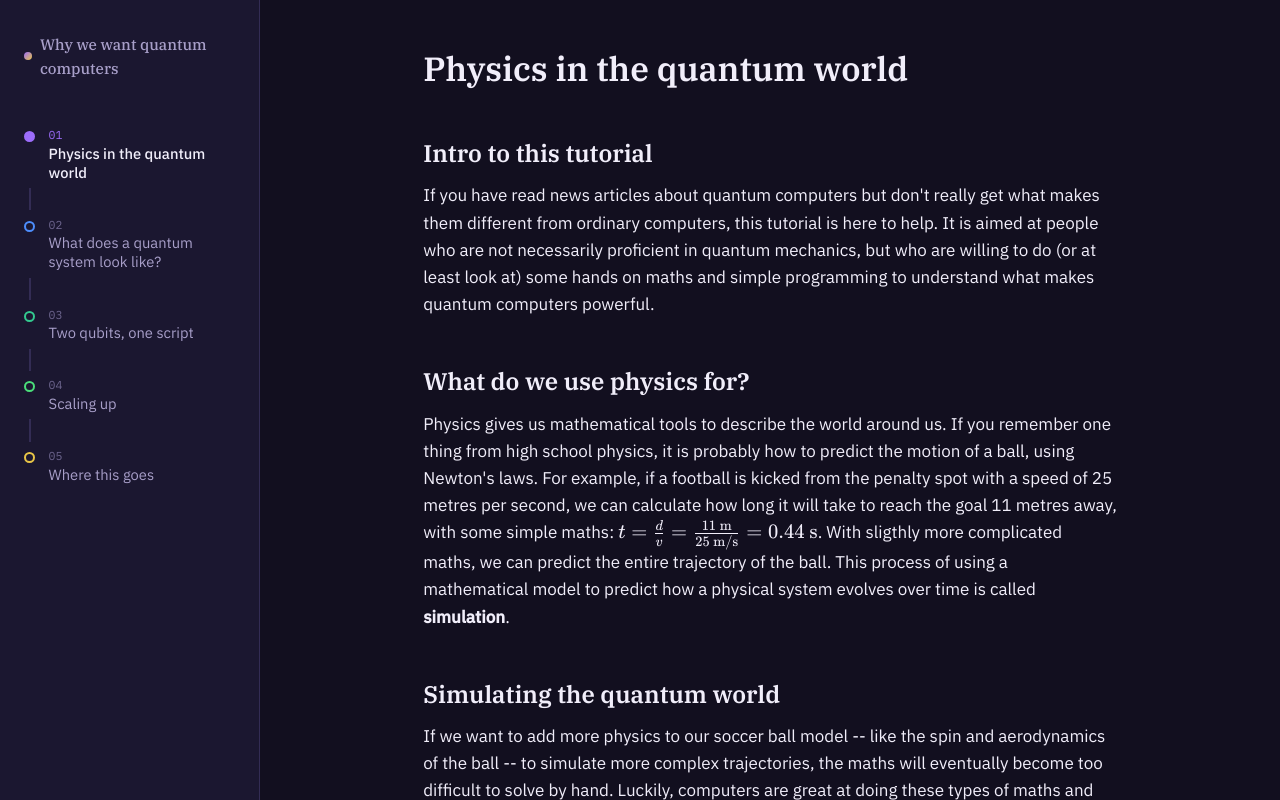
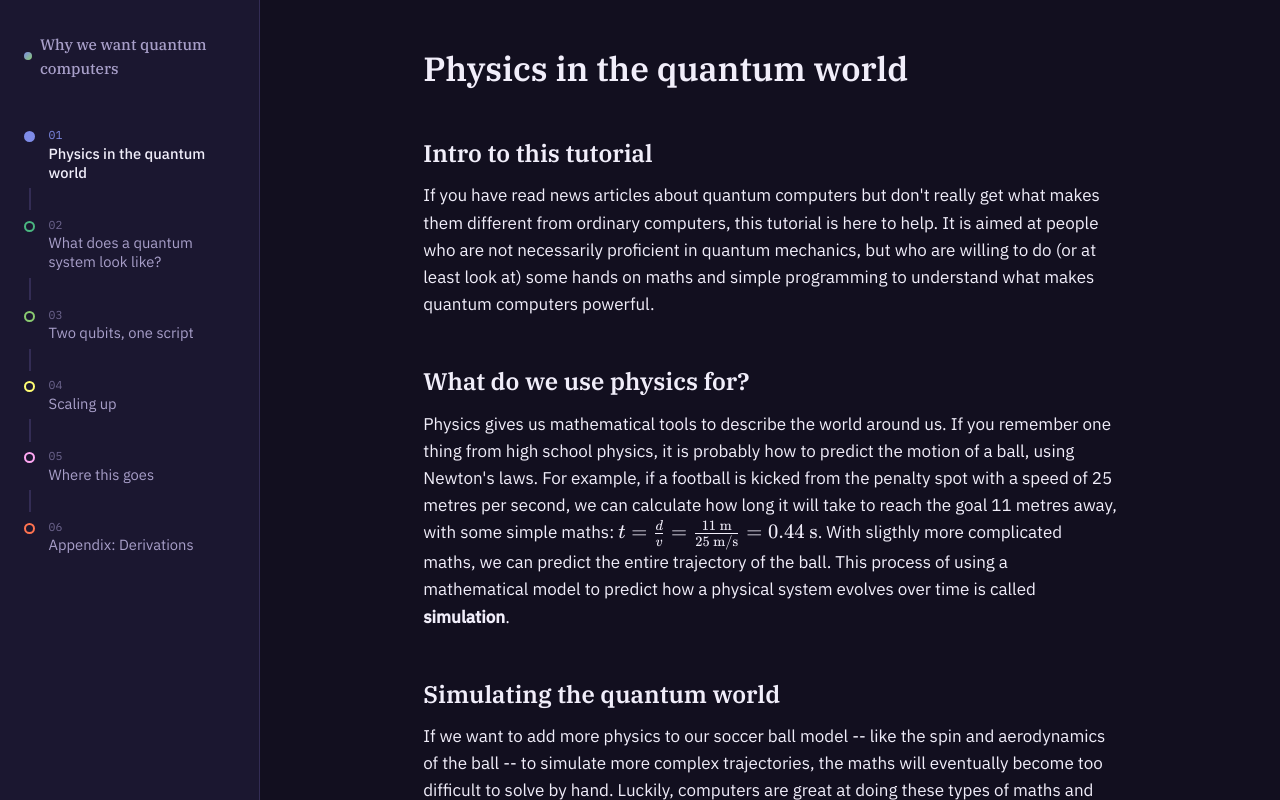
Before and after one commit to jpdehollain/hl-qc-tutorial, a React (Vite) app: page / in a window 1280 px wide. Shown: the top 800 px of the page. Built offline with nearby package versions, Linux system fonts and the light colour scheme.

Commit message:
add appendix for derivations

```diff
--- a/src/App.jsx
+++ b/src/App.jsx
@@ -5,6 +5,7 @@ import Chapter2 from "./chapters/Chapter2";
 import Chapter3 from "./chapters/Chapter3";
 import Chapter4 from "./chapters/Chapter4";
 import Chapter5 from "./chapters/Chapter5";
+import Chapter6 from "./chapters/Chapter6";
 import "./App.css";
 
 const CHAPTER_COMPONENTS = {
@@ -13,6 +14,7 @@ const CHAPTER_COMPONENTS = {
   3: Chapter3,
   4: Chapter4,
   5: Chapter5,
+  6: Chapter6,
 };
 
 export default function App() {
@@ -33,8 +35,8 @@ export default function App() {
               &larr; Previous
             </button>
             <button
-              disabled={current === 5}
-              onClick={() => setCurrent((c) => Math.min(5, c + 1))}
+              disabled={current === 6}
+              onClick={() => setCurrent((c) => Math.min(6, c + 1))}
             >
               Next &rarr;
             </button>
--- /dev/null
+++ b/src/chapters/Chapter6.jsx
@@ -0,0 +1,17 @@
+export default function Chapter6() {
+  return (
+    <article>
+      <h1>For the maths hungry</h1>
+      <p>
+        If you weren't satisfied with some of the mathematical assumptions
+        made along the way in this tutorial, this chapter should ease your
+        mind.
+      </p>
+
+      <h2>From the Schr&ouml;dinger equation to the time-evolution operator</h2>
+      <p>
+        TBC
+      </p>
+    </article>
+  );
+}
--- a/src/components/Sidebar.css
+++ b/src/components/Sidebar.css
@@ -18,7 +18,7 @@
   width: 8px;
   height: 8px;
   border-radius: 50%;
-  background: linear-gradient(135deg, var(--violet), var(--yellow));
+  background: linear-gradient(135deg, var(--blue), var(--olive));
   flex-shrink: 0;
 }
 
--- a/src/components/Sidebar.jsx
+++ b/src/components/Sidebar.jsx
@@ -6,6 +6,7 @@ const CHAPTERS = [
   { id: 3, title: "Two qubits, one script", accent: "var(--accent-3)" },
   { id: 4, title: "Scaling up", accent: "var(--accent-4)" },
   { id: 5, title: "Where this goes", accent: "var(--accent-5)" },
+  { id: 6, title: "Appendix: Derivations", accent: "var(--accent-6)" },
 ];
 
 export default function Sidebar({ current, onSelect }) {
--- a/src/styles/tokens.css
+++ b/src/styles/tokens.css
@@ -25,17 +25,20 @@
   --text-faint: #6f6790;
 
   /* spectrum accents, high energy -> low energy */
-  --violet: #9d6dfb;
-  --blue: #4d8dfb;
-  --green: #33c98f;
-  --yellow: #e8c547;
+  --blue: #7F8CE8;
+  --green: #4AB680;
+  --olive: #8ACA71;
+  --yellow: #FFFD73;
+  --pink: #FFA7F3;
+  --red: #FF7350;
 
   /* semantic mapping used across the app */
-  --accent-1: var(--violet);  /* chapter 1 */
-  --accent-2: var(--blue);    /* chapter 2 */
-  --accent-3: var(--green);   /* chapter 3 */
-  --accent-4: #4ade7a;        /* chapter 4 (green, shifted lighter to stay distinct from 3) */
-  --accent-5: var(--yellow);  /* chapter 5 */
+  --accent-1: var(--blue);   /* chapter 1 */
+  --accent-2: var(--green);  /* chapter 2 */
+  --accent-3: var(--olive);  /* chapter 3 */
+  --accent-4: var(--yellow); /* chapter 4 */
+  --accent-5: var(--pink);   /* chapter 5 */
+  --accent-6: var(--red);    /* chapter 6 */
 
   --code-bg: #0d0b18;
 
```
